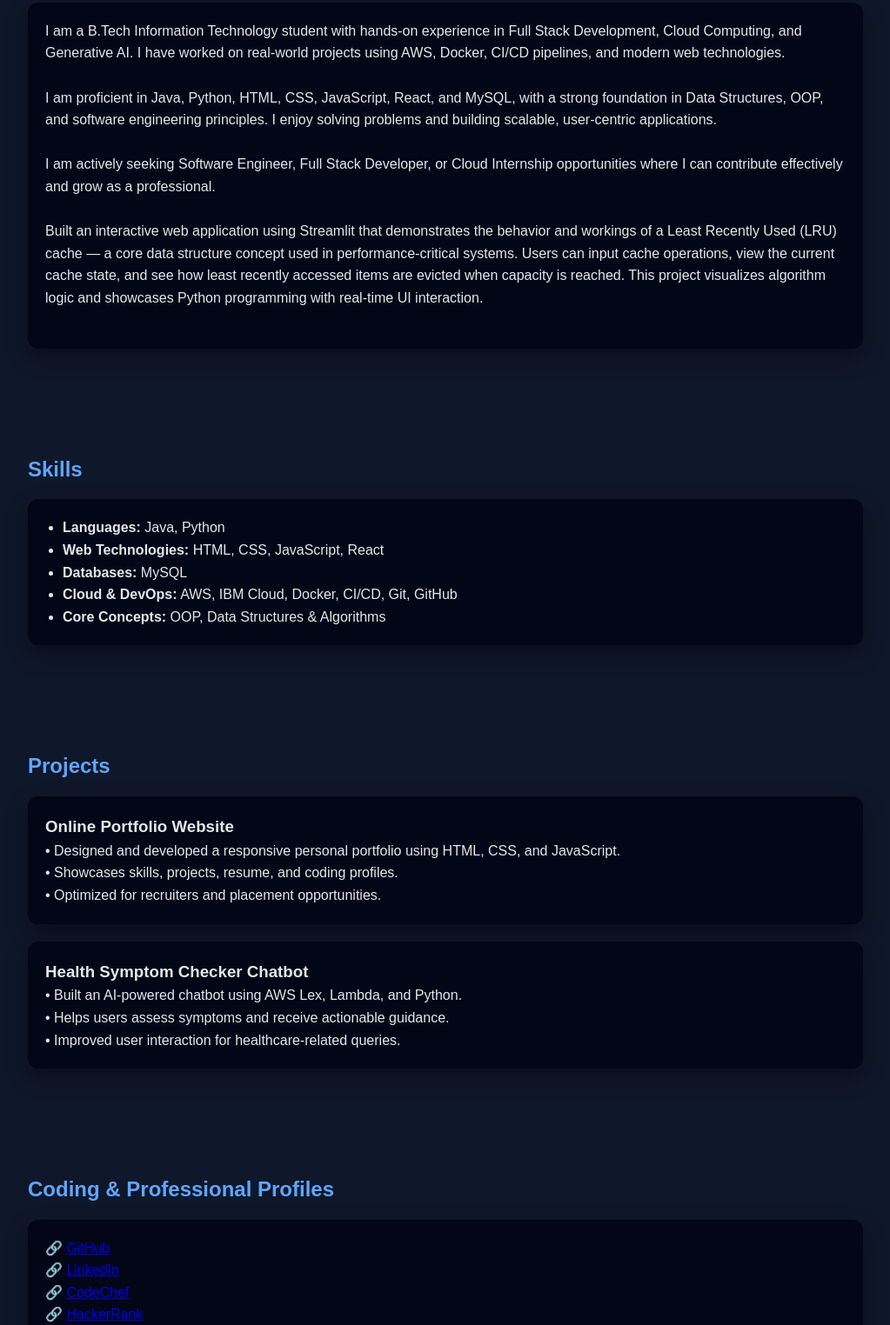
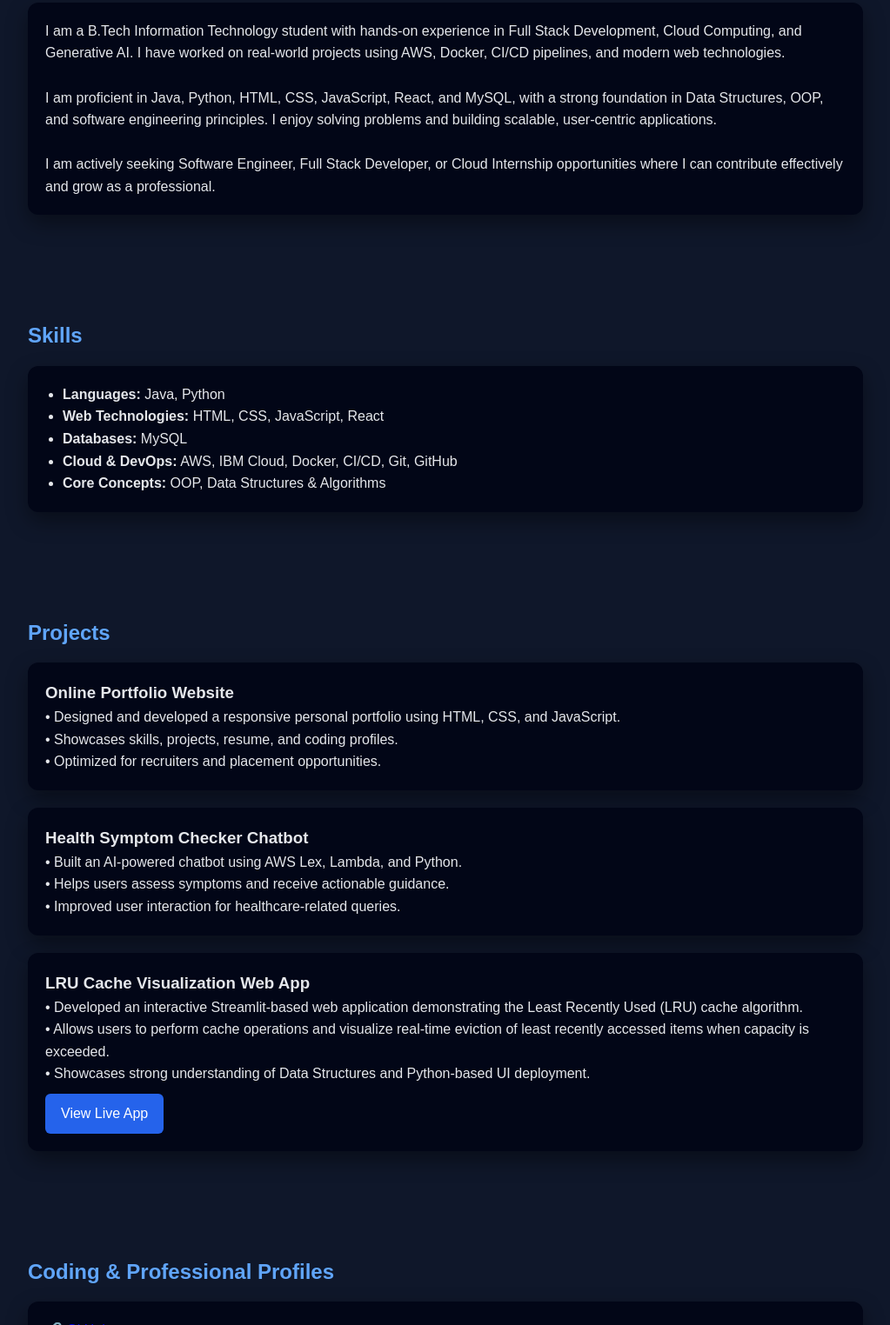
Before and after one commit to LIDESH07/Portfolio, a plain HTML site: page index.html in a window 1280 px wide. Shown: the part 414-1938 px from the top of the page at 87% size, without its empty margins (128-1151 px from the left). Drawn offline with Linux system fonts and the light colour scheme.

Commit message:
Add LRU Cache Visualization project to portfolio
Updated the portfolio website to include a new project showcasing an LRU cache visualization web app.

```diff
--- a/index.html
+++ b/index.html
@@ -64,16 +64,6 @@
       Internship opportunities where I can contribute effectively and grow
       as a professional.
     </p>
-    <br>
-    <p>
-      Built an interactive web application using Streamlit that demonstrates the
-      behavior and workings of a Least Recently Used (LRU) cache — a core data
-      structure concept used in performance-critical systems. Users can input cache
-      operations, view the current cache state, and see how least recently accessed
-      items are evicted when capacity is reached. This project visualizes algorithm
-      logic and showcases Python programming with real-time UI interaction.
-    </p>
-    <br>
   </div>
 </section>
 
@@ -112,6 +102,19 @@
       • Improved user interaction for healthcare-related queries.
     </p>
   </div>
+
+  <div class="card">
+    <h3>LRU Cache Visualization Web App</h3>
+    <p>
+      • Developed an interactive Streamlit-based web application demonstrating the
+      Least Recently Used (LRU) cache algorithm.<br>
+      • Allows users to perform cache operations and visualize real-time eviction
+      of least recently accessed items when capacity is exceeded.<br>
+      • Showcases strong understanding of Data Structures and Python-based UI deployment.
+    </p>
+    <a class="btn" href="https://lru-cache-app-6beyi4fezhn3qjus6xjbdn.streamlit.app/" target="_blank">View Live App</a>
+  </div>
+
 </section>
 
 <!-- PROFILES -->
```
